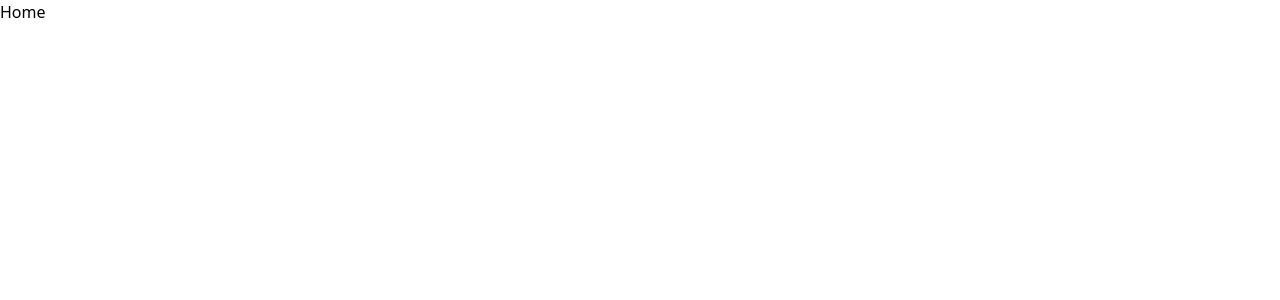
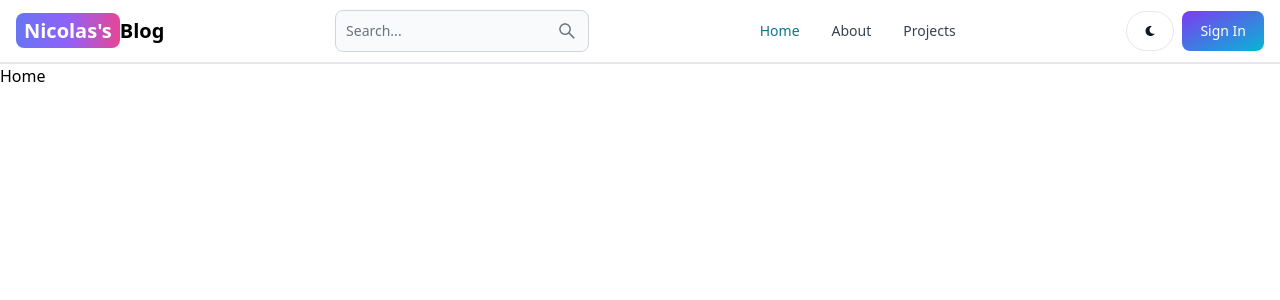
Before and after one commit to NicolasLi2/blog, a React (Vite) app in the folder frontend/: page / in a window 1280 px wide. Shown: the top 300 px of the page. Built offline with nearby package versions, Linux system fonts and the light colour scheme.

Commit message:
create the header section

```diff
--- a/frontend/package.json
+++ b/frontend/package.json
@@ -10,8 +10,11 @@
     "preview": "vite preview"
   },
   "dependencies": {
+    "flowbite": "^2.3.0",
+    "flowbite-react": "^0.7.2",
     "react": "^18.2.0",
     "react-dom": "^18.2.0",
+    "react-icons": "^5.0.1",
     "react-router-dom": "^6.22.1"
   },
   "devDependencies": {
--- a/frontend/src/App.tsx
+++ b/frontend/src/App.tsx
@@ -1,12 +1,25 @@
-import { RouterProvider, createBrowserRouter } from 'react-router-dom';
+import { Outlet, RouterProvider, createBrowserRouter } from 'react-router-dom';
 import Home from './pages/Home';
 import About from './pages/About';
 import Dashboard from './pages/Dashboard';
 import Projects from './pages/Projects';
 import SignIn from './pages/SignIn';
 import SignUp from './pages/SignUp';
+import Header from './components/Header';
+
+const Layout = () => {
+  return (
+    <>
+      <Header />
+      <Outlet />
+    </>
+  );
+};
 
 const router = createBrowserRouter([
+  {
+    element: <Layout />,
+    children: [
       {
         path: '/',
         element: <Home />,
@@ -31,6 +44,8 @@
         path: '/projects',
         element: <Projects />,
       },
+    ],
+  },
 ]);
 
 export default function App() {
--- /dev/null
+++ b/frontend/src/components/Header.tsx
@@ -0,0 +1,52 @@
+import { Button, Navbar, TextInput } from 'flowbite-react';
+import { AiOutlineSearch } from 'react-icons/ai';
+import { FaMoon } from 'react-icons/fa';
+import { Link, useLocation } from 'react-router-dom';
+
+export default function Header() {
+  const path = useLocation().pathname;
+  return (
+    <Navbar className='border-b-2'>
+      <Link
+        to='/'
+        className='self-center whitespace-nowrap text-sm sm:text-xl font-semibold dark:text-white'
+      >
+        <span className='px-2 py-1 bg-gradient-to-r from-indigo-500 via-purple-500 to-pink-500 rounded-lg text-white'>
+          Nicolas's
+        </span>
+        Blog
+      </Link>
+      <form action=''>
+        <TextInput
+          type='text'
+          placeholder='Search...'
+          rightIcon={AiOutlineSearch}
+          className='hidden lg:inline'
+        />
+      </form>
+      <Button className='w-12 h-10 lg:hidden' color='gray' pill>
+        <AiOutlineSearch />
+      </Button>
+      <div className='flex gap-2 md:order-2'>
+        <Button className='w-12 h-10 hidden sm:inline' color='gray' pill>
+          <FaMoon />
+        </Button>
+        <Link to='/sign-in'>
+          <Button gradientDuoTone='purpleToBlue'>Sign In</Button>
+        </Link>
+        <Navbar.Toggle />
+      </div>
+      <Navbar.Collapse>
+        <Navbar.Link active={path === '/'} as='div'>
+          <Link to='/'>Home</Link>
+        </Navbar.Link>
+        <Navbar.Link active={path === '/about'} as='div'>
+          <Link to='/about'>About</Link>
+        </Navbar.Link>
+        <Navbar.Link active={path === '/projects'} as='div'>
+          <Link to='/projects'>Projects</Link>
+        </Navbar.Link>
+      </Navbar.Collapse>
+    </Navbar>
+  );
+}
--- a/frontend/tailwind.config.js
+++ b/frontend/tailwind.config.js
@@ -1,8 +1,12 @@
 /** @type {import('tailwindcss').Config} */
 export default {
-  content: ['./index.html', './src/**/*.{js,ts,jsx,tsx}'],
+  content: [
+    './index.html',
+    './src/**/*.{js,ts,jsx,tsx}',
+    'node_modules/flowbite-react/lib/esm/**/*.js',
+  ],
   theme: {
     extend: {},
   },
-  plugins: [],
+  plugins: [require('flowbite/plugin')],
 };
```
Also changed, not shown: 1 other file (tests, documents, lock files or other folders). Lines whose indentation alone changed are shown as unchanged.
